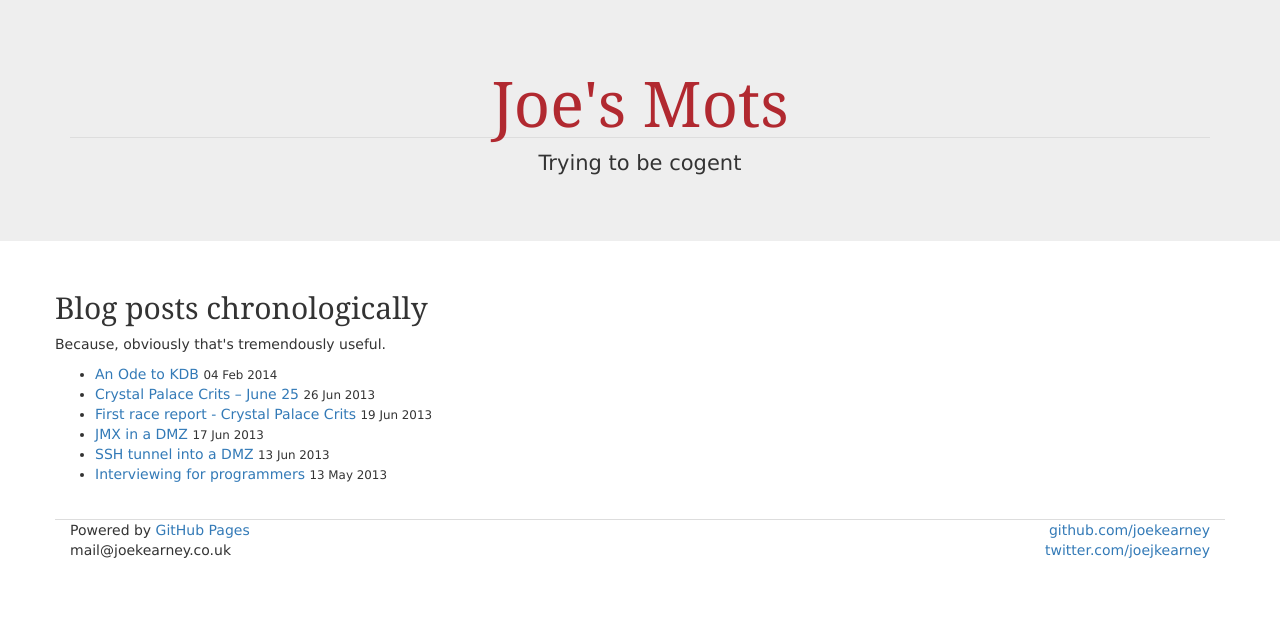
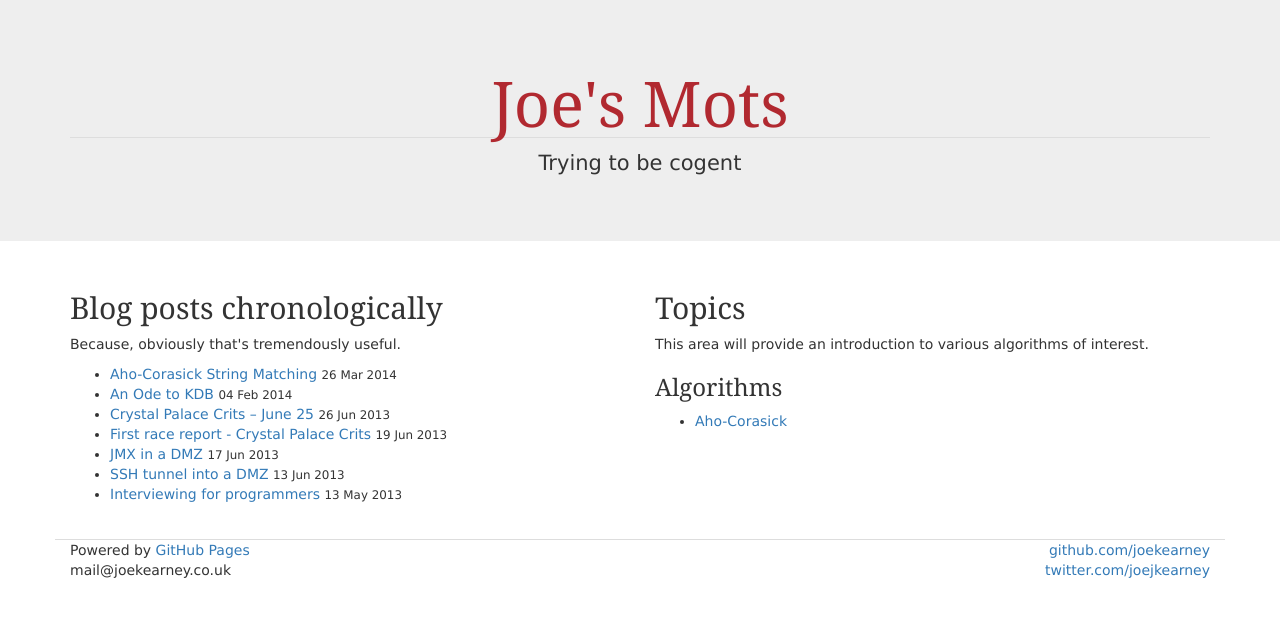
Before and after one commit to joekearney/joekearney.github.io, a Jekyll site: the page built from index.html, in a window 1280 px wide. Shown: the top 617 px of the page. Built offline with Jekyll 4.4.1, drawn with Linux system fonts in a browser that asks for light colours; nearby versions of some CDN libraries; some web fonts are replaced; Markdown is read by kramdown in place of the engine named in the settings.

Commit message:
more formatting, bare bones start on aho-corasick

```diff
--- a/_layouts/default.html
+++ b/_layouts/default.html
@@ -6,21 +6,22 @@
         <title>Joe's Mots - {{ page.title }}</title>
         <meta name="viewport" content="width=device-width, initial-scale=1">
 
+        <!-- pretty fonts -->
+        <link href='http://fonts.googleapis.com/css?family=Podkova:400,700|Metrophobic' rel='stylesheet' type='text/css'>
+
         <!-- syntax highlighting CSS -->
         <link rel="stylesheet" href="/css/syntax.css">
 
+        <script src="https://ajax.googleapis.com/ajax/libs/jquery/1.11.0/jquery.min.js"></script>
         <!-- Latest compiled and minified CSS -->
         <link rel="stylesheet" href="http://netdna.bootstrapcdn.com/bootstrap/3.1.1/css/bootstrap.min.css">
         <!-- Optional theme -->
-        <link rel="stylesheet" href="http://netdna.bootstrapcdn.com/bootstrap/3.1.1/css/bootstrap-theme.min.css">
-        <!-- Latest compiled and minified JavaScript -->
+        <!--<link rel="stylesheet" href="http://netdna.bootstrapcdn.com/bootstrap/3.1.1/css/bootstrap-theme.min.css">-->
         <script src="http://netdna.bootstrapcdn.com/bootstrap/3.1.1/js/bootstrap.min.js"></script>
 
         <link rel="stylesheet" href="/css/main.css">
     </head>
     <body>
-      <script src="https://ajax.googleapis.com/ajax/libs/jquery/1.11.0/jquery.min.js"></script>
-
       <div class="jumbotron">
         <div class="container">
           <a href="/">
--- a/_layouts/post.html
+++ b/_layouts/post.html
@@ -4,7 +4,7 @@ layout: default
 
 <div class="row">
 	<div class="page-header">
-		<h1><a href="{{ page.url }}">{{ page.title }}</a> <small>{{ page.date | date_to_string }} &ndash; {{ page.author }}</small></h1>
+		<h1><a href="{{ page.url }}">{{ page.title }}</a> <small class="pull-right">{{ page.date | date_to_string }} &ndash; {{ page.author }}</small></h1>
 	</div>
 
 	{{ content }}
--- a/css/main.css
+++ b/css/main.css
@@ -1,8 +1,8 @@
 h1, h2, h3, h4, h5, h6, .h1, .h2, .h3, .h4, .h5, .h6 {
-  font-family: Georgia, serif;
+  font-family: Podkova, Georgia, serif;
 }
 body {
-  font-family: Verdana, sans-serif;
+  font-family: Metrophobic, Verdana, sans-serif;
   text-align: justify;
 }
 
--- a/index.html
+++ b/index.html
@@ -5,6 +5,7 @@ description: Posts I've written
 ---
 
 <div class="row">
+	<div class="col-md-6">
 		<h2>Blog posts chronologically</h2>
 		<p>Because, obviously that's tremendously useful.</p>
 
@@ -14,3 +15,15 @@ description: Posts I've written
 			{% endfor %}
 		</ul>
 	</div>
+
+
+	<div class="col-md-6">
+		<h2>Topics</h2>
+		<p>This area will provide an introduction to various algorithms of interest.</p>
+
+		<h3>Algorithms</h3>
+		<ul>
+			<li><a href="/algorithms/string-matching/aho-corasick.html">Aho-Corasick</a></li>
+		</ul>
+	</div>
+</div>
```
Also changed, not shown: _posts/2013-05-13-interviewing-for-programmers.md (+5 -5 lines), _posts/2014-03-26-aho-corasick.md (added, +31 -0 lines). Lines whose indentation alone changed are shown as unchanged.
